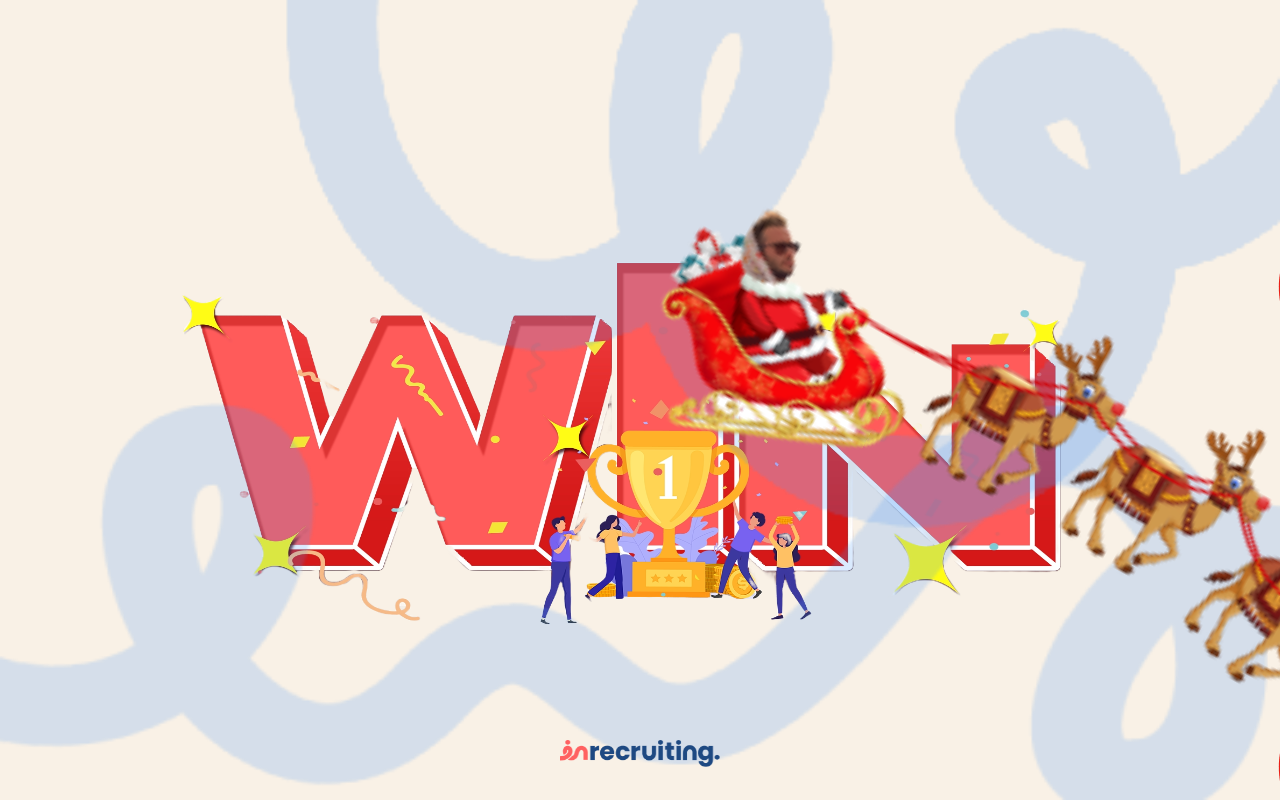
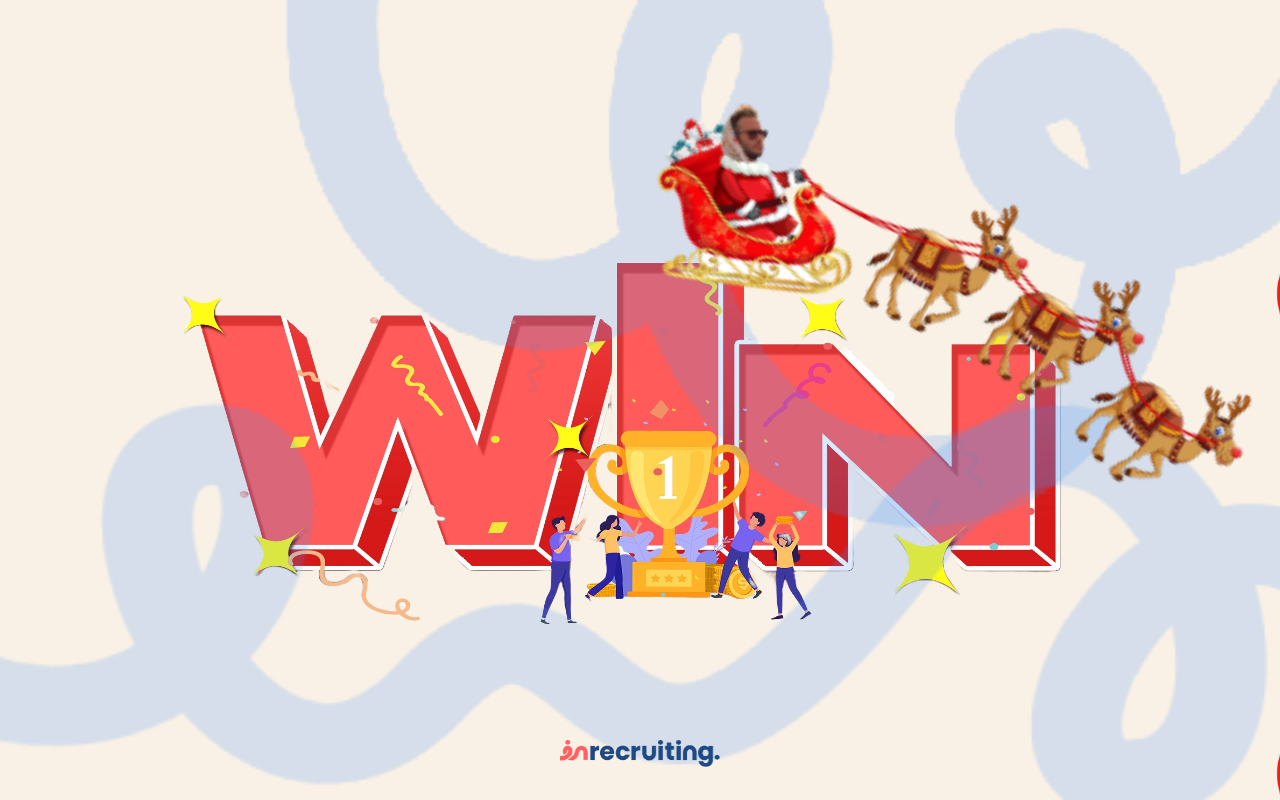
Before and after one commit to Superbak/christmas-part-in-3, a Next.js app: page /Successone in a window 1280 px wide. Built offline with nearby package versions, Linux system fonts and the light colour scheme.

Commit message:
update body alignment and nicola position

```diff
--- a/src/app/Form/form.module.css
+++ b/src/app/Form/form.module.css
@@ -5,6 +5,7 @@
     background-color: var(--white);
     padding: var(--unit);
     display: flex;
+    align-items: center;
     flex-direction: column;
     gap: var(--unit);
     z-index: 2;
--- a/src/app/globals.css
+++ b/src/app/globals.css
@@ -21,6 +21,9 @@
     margin: 0;
     padding: 0;
     background-color: var(--background);
+    display: flex;
+    align-items: center;
+    justify-content: center;
 }
 
 .field-box+.field-box {
@@ -83,12 +86,12 @@
     0%,
     80%,
     100% {
-        transform: translateY(100%);
+        transform: translateY(100%) scale(.8);
     }
 
     94%,
     97% {
-        transform: translateY(0%);
+        transform: translateY(0%) scale(.8);
     }
 }
 
@@ -96,7 +99,7 @@
     position: fixed;
     width: 200vw;
     height: 200vw;
-    top: 0px;
+    top: -25vw;
     left: calc(50% - 100vw);
     z-index: 2;
     pointer-events: none;
@@ -108,7 +111,7 @@
 @keyframes nicola_anim {
     0% {
         opacity: 1;
-        transform: rotate(0deg);
+        transform: rotate(0deg) scale(.8);
     }
 
     48% {
@@ -121,7 +124,7 @@
 
     100% {
         opacity: 0;
-        transform: rotate(360deg);
+        transform: rotate(360deg) scale(.8);
     }
 }
 
@@ -142,12 +145,12 @@
     20%,
     40%,
     100% {
-        transform: rotate(0);
+        transform: rotate(0) scale(.8);
     }
 
     30%,
     35% {
-        transform: rotate(50deg);
+        transform: rotate(50deg) scale(.8);
     }
 }
 
@@ -168,12 +171,12 @@
     10%,
     30%,
     100% {
-        transform: rotate(0);
+        transform: rotate(0) scale(.8);
     }
 
     20%,
     25% {
-        transform: rotate(-50deg);
+        transform: rotate(-50deg) scale(.8);
     }
 }
 
@@ -194,12 +197,12 @@
     60%,
     80%,
     100% {
-        transform: rotate(0);
+        transform: rotate(0) scale(.8);
     }
 
     70%,
     75% {
-        transform: rotate(-50deg);
+        transform: rotate(-50deg) scale(.8);
     }
 }
 
@@ -220,11 +223,11 @@
     40%,
     60%,
     100% {
-        transform: rotate(0);
+        transform: rotate(0) scale(.8);
     }
 
     50%,
     55% {
-        transform: rotate(50deg);
+        transform: rotate(50deg) scale(.8);
     }
 }
--- a/src/app/login.module.css
+++ b/src/app/login.module.css
@@ -1,7 +1,6 @@
 .container {
   width: 100vw;
-  height: 100vh;
-  overflow: hidden;
+  margin: auto;
   display: flex;
   align-items: center;
   justify-content: center;
```
